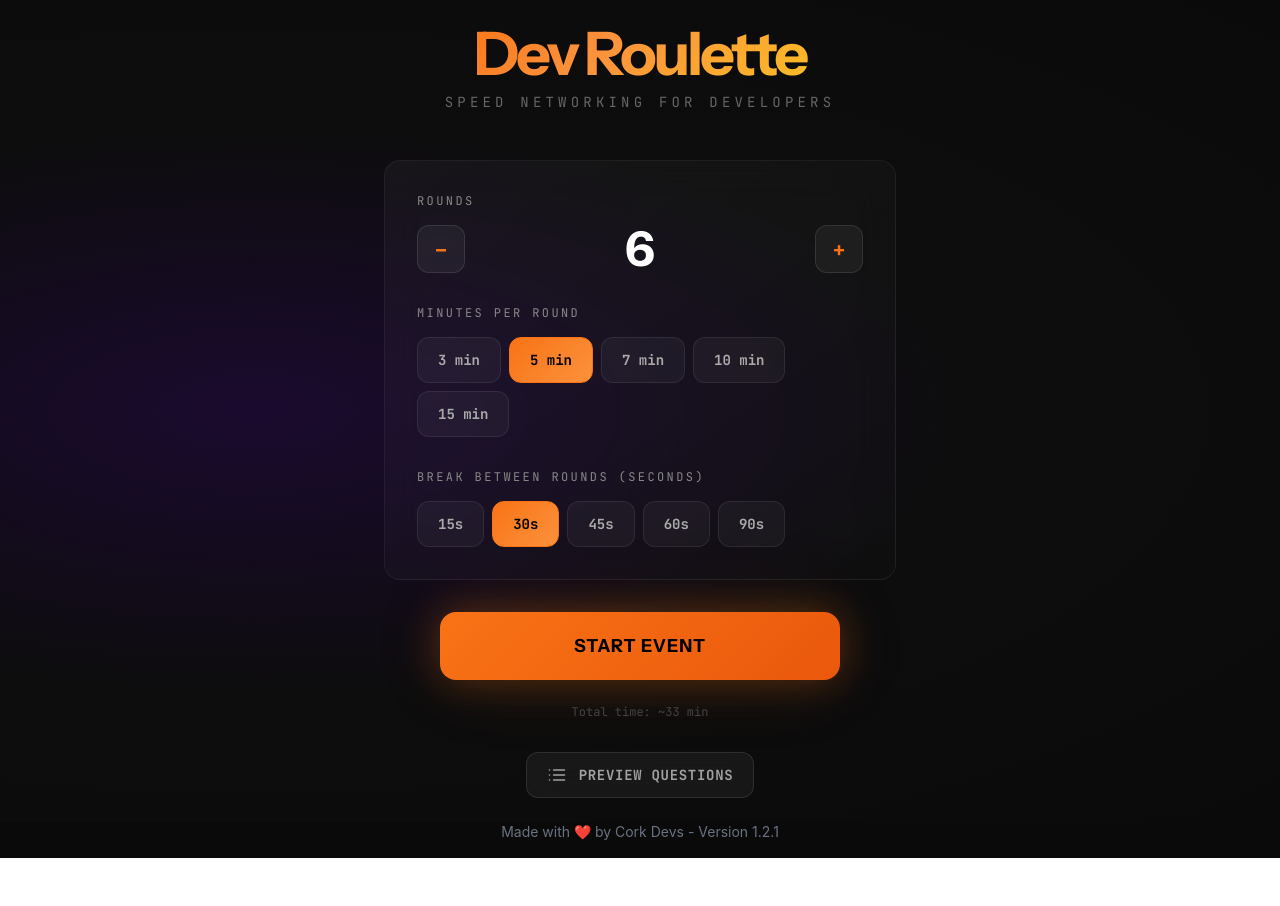
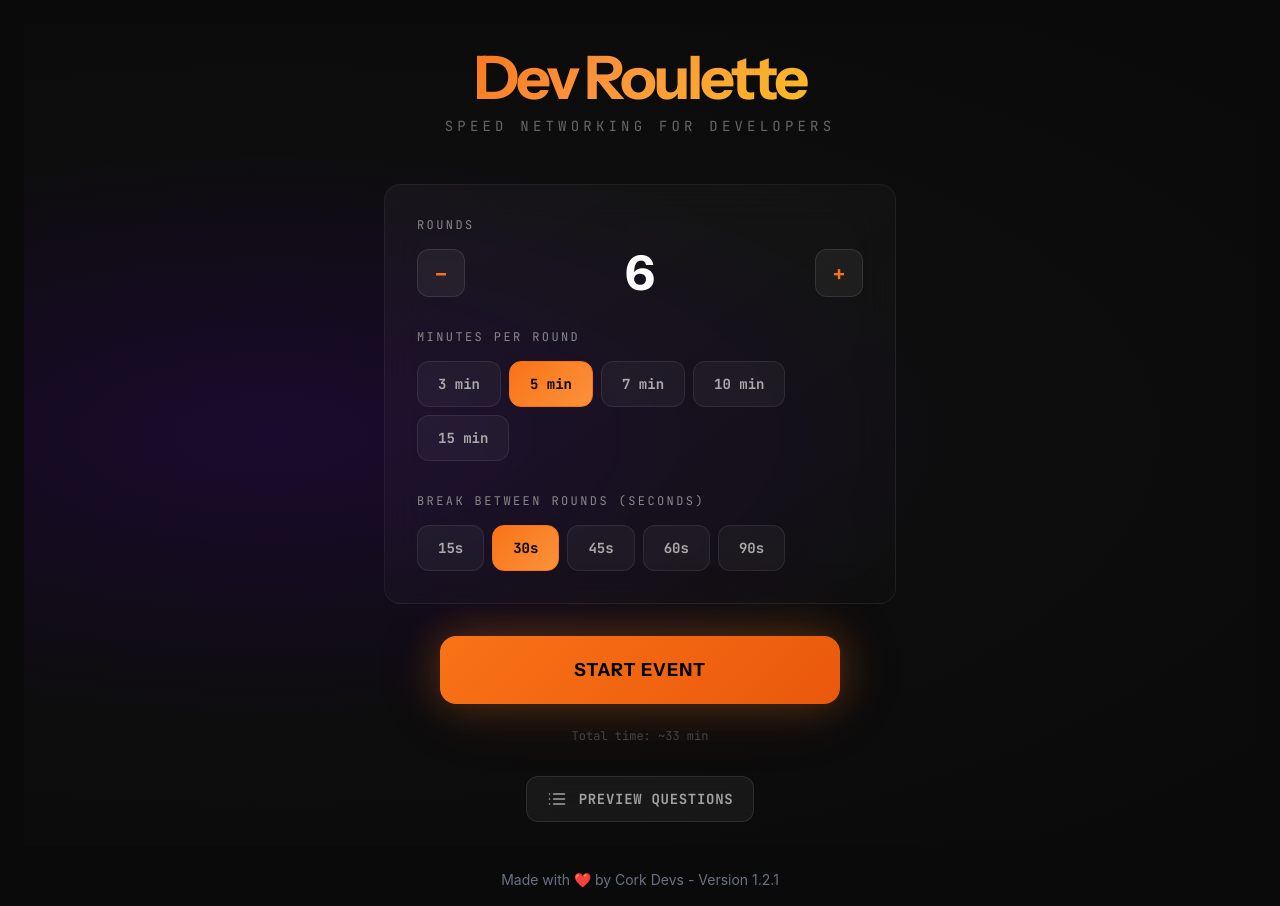
Before and after one commit to flyingwebie/dev-roulette, a React (Vite) app: page / in a window 1280 px wide. Before the commit the page ends 858 px from the top, so only its background shows below. Built offline with nearby package versions, Linux system fonts and the light colour scheme.

Commit message:
style: reorganize imports and enhance layout structure in App component

```diff
--- a/src/App.tsx
+++ b/src/App.tsx
@@ -1,22 +1,36 @@
-import { useState, useEffect, useCallback, useRef } from "react";
 import { AnimatePresence } from "framer-motion";
+import { useCallback, useEffect, useRef, useState } from "react";
 
+import { ICE_BREAKERS } from "./constants/icebreakers";
+import { PHASE_DONE, PHASE_ROUND, PHASE_SETUP, PHASE_SWITCH } from "./constants/phases";
 import type { Config } from "./types";
-import { ICE_BREAKERS } from "./constants/icebreakers";
-import { PHASE_SETUP, PHASE_ROUND, PHASE_SWITCH, PHASE_DONE } from "./constants/phases";
 import { playBuzzer, playTick } from "./utils/audio";
 import { shuffleArray } from "./utils/helpers";
 
+import { DoneScreen } from "./components/DoneScreen";
+import { RoundScreen } from "./components/RoundScreen";
 import { SetupScreen } from "./components/SetupScreen";
-import { RoundScreen } from "./components/RoundScreen";
 import { SwitchScreen } from "./components/SwitchScreen";
-import { DoneScreen } from "./components/DoneScreen";
 
 // ═══════════════════════════════════════
 // MAIN APP
 // ═══════════════════════════════════════
 export default function DevRoulette() {
+  // Robust mobile viewport height fix for all browsers
+  useEffect(() => {
+    const setAppHeight = () => {
+      document.documentElement.style.setProperty("--app-height", `${window.innerHeight}px`);
+    };
+    setAppHeight();
+    window.addEventListener("resize", setAppHeight);
+    window.addEventListener("orientationchange", setAppHeight);
+    return () => {
+      window.removeEventListener("resize", setAppHeight);
+      window.removeEventListener("orientationchange", setAppHeight);
+    };
+  }, []);
   const [phase, setPhase] = useState(PHASE_SETUP);
+
   const [config, setConfig] = useState<Config | null>(null);
   const [currentRound, setCurrentRound] = useState(1);
   const [timeLeft, setTimeLeft] = useState(0);
@@ -129,7 +143,9 @@ export default function DevRoulette() {
   return (
     <div
       className="app-root relative flex flex-col items-center justify-between overflow-auto"
-      style={{ background: "#0a0a0a" }}>
+      style={{
+        background: "#0a0a0a",
+      }}>
       <link
         href="https://fonts.googleapis.com/css2?family=Instrument+Sans:wght@400;500;600;700&family=JetBrains+Mono:wght@400;500;700&display=swap"
         rel="stylesheet"
@@ -163,7 +179,9 @@ export default function DevRoulette() {
         </button>
       )}
 
-      <div className="flex-1 relative w-full h-full">
+      <div
+        className="flex-1 w-full flex flex-col items-center justify-center p-6 min-h-0"
+        style={{ minHeight: 0 }}>
         <AnimatePresence mode="wait">
           {phase === PHASE_SETUP && (
             <SetupScreen
@@ -201,8 +219,12 @@ export default function DevRoulette() {
           )}
         </AnimatePresence>
       </div>
-
-      <div className="text-center w-full shrink-0 pb-4 z-10 relative">
+      <footer
+        className="w-full text-center pb-4 z-10 mt-auto"
+        style={{
+          position: "relative",
+          bottom: 0,
+        }}>
         <p className="text-gray-500 text-sm">
           Made with ❤️ by{" "}
           <a
@@ -213,7 +235,7 @@ export default function DevRoulette() {
           </a>{" "}
           - Version 1.2.1
         </p>
-      </div>
+      </footer>
     </div>
   );
 }
```
